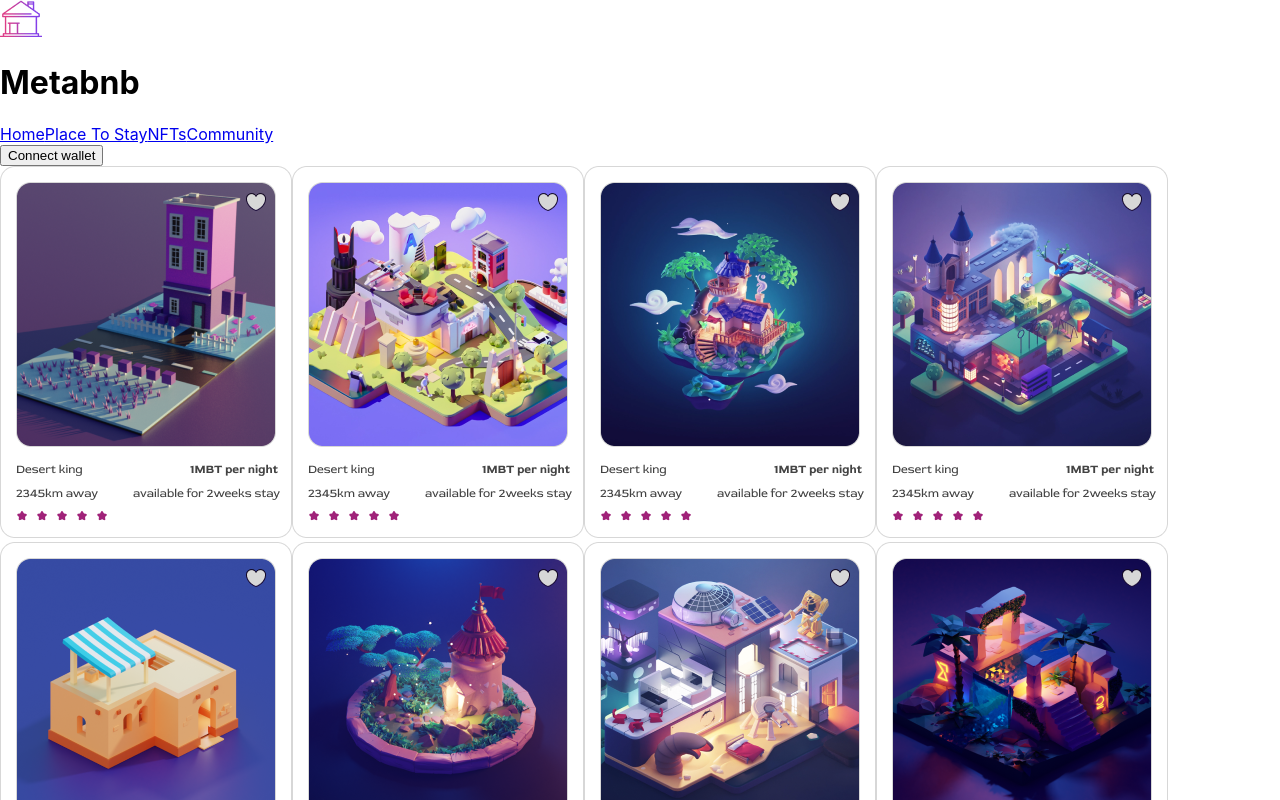
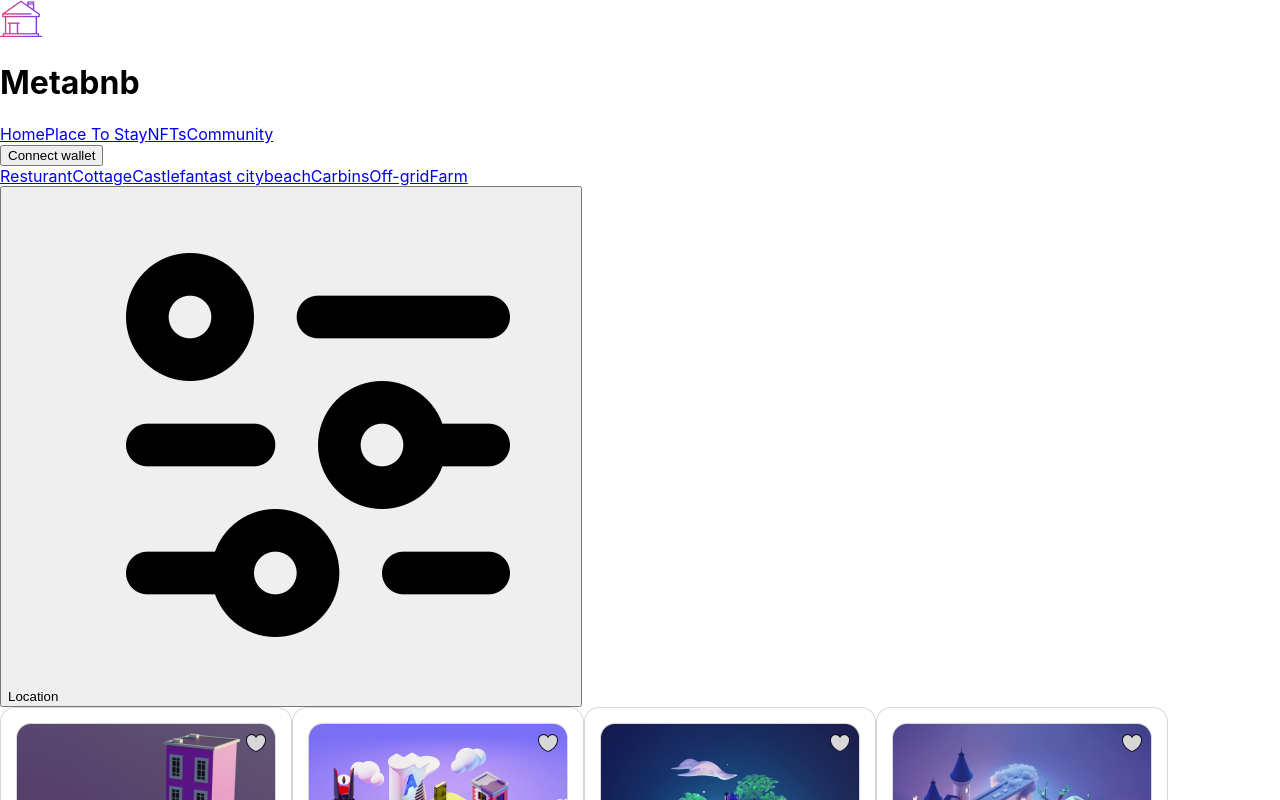
Before and after one commit to Monica-Macharia/Metabnb, a React (Create React App) app in the folder metabnb/: page /PlaceToStay in a window 1280 px wide. Shown: the top 800 px of the page. Built offline with nearby package versions, Linux system fonts and the light colour scheme.

Commit message:
build: place to stay

```diff
--- a/metabnb/src/Bar.js
+++ b/metabnb/src/Bar.js
@@ -1,10 +1,11 @@
 import React from 'react';
 import { NavLink } from "react-router-dom";
-import {}
+
 
 function Bar(){
     return(
         <>
+
         <nav className ="placebars">
         <NavLink to ="./Restaurant" exact="true">Resturant</NavLink>
         <NavLink to ="./Cottage" exact="true">Cottage</NavLink>
@@ -16,7 +17,7 @@ function Bar(){
         <NavLink to ="./Farm" exact="true">Farm</NavLink>
 
     </nav>
-    <button>Location </button>
+    <button>Location <img className="setting" src="/filter.png" alt="setting" /></button>
         </>
     )
 }
--- a/metabnb/src/PlaceToStay.js
+++ b/metabnb/src/PlaceToStay.js
@@ -1,8 +1,10 @@
 import React from "react";
+import Bar from "./Bar.js";
 
 function PlaceToStay(){
     return(
         <>
+          {<Bar />}
         <div className="stay">
         <div className="places">
         <img className="place1" src="/Group 4048.png" alt="place1" />
```
Also changed, not shown: metabnb/public/filter.png (added).
